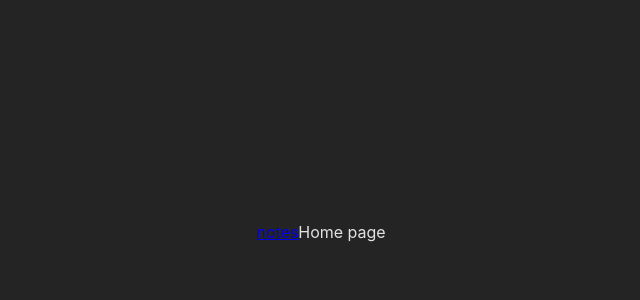
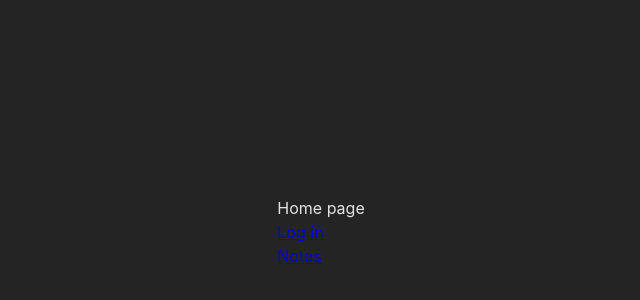
Before and after one commit to JamiHam/combonote-frontend, a React (Vite) app: page / in a window 1280 px wide. Shown: the part 168-468 px from the top of the page, without its empty margins (319-959 px from the left). Built offline with nearby package versions, Linux system fonts and the light colour scheme.

Commit message:
added login page link to home page

```diff
--- a/src/components/Home.jsx
+++ b/src/components/Home.jsx
@@ -3,8 +3,11 @@ import { Link } from "react-router-dom"
 const Home = () => {
   return (
     <div>
-      <Link to='/notes'>notes</Link>
       <a>Home page</a>
+      <br />
+      <Link to='/login'>Log in</Link>
+      <br />
+      <Link to='/notes'>Notes</Link>
     </div>
   )
 }
```
